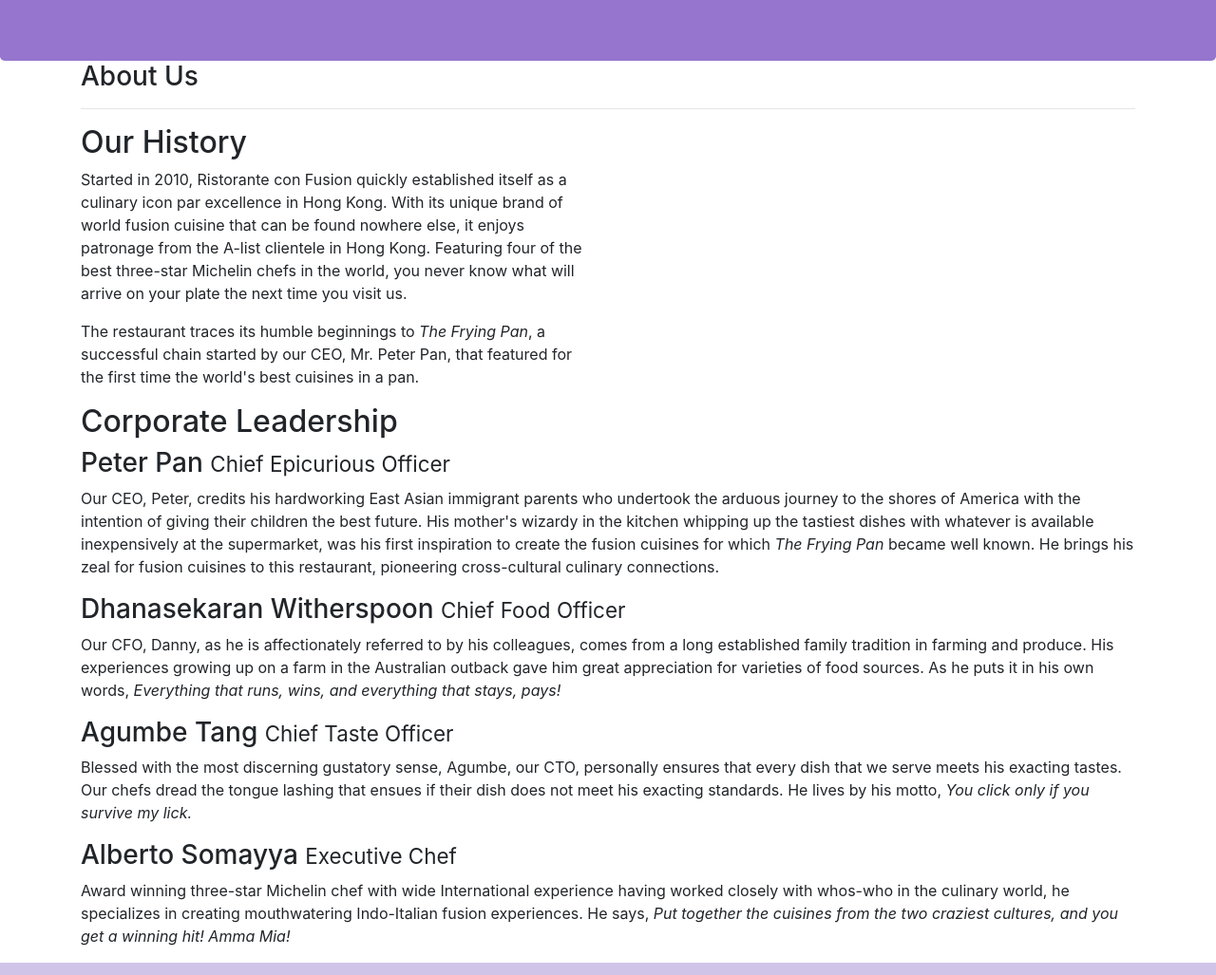
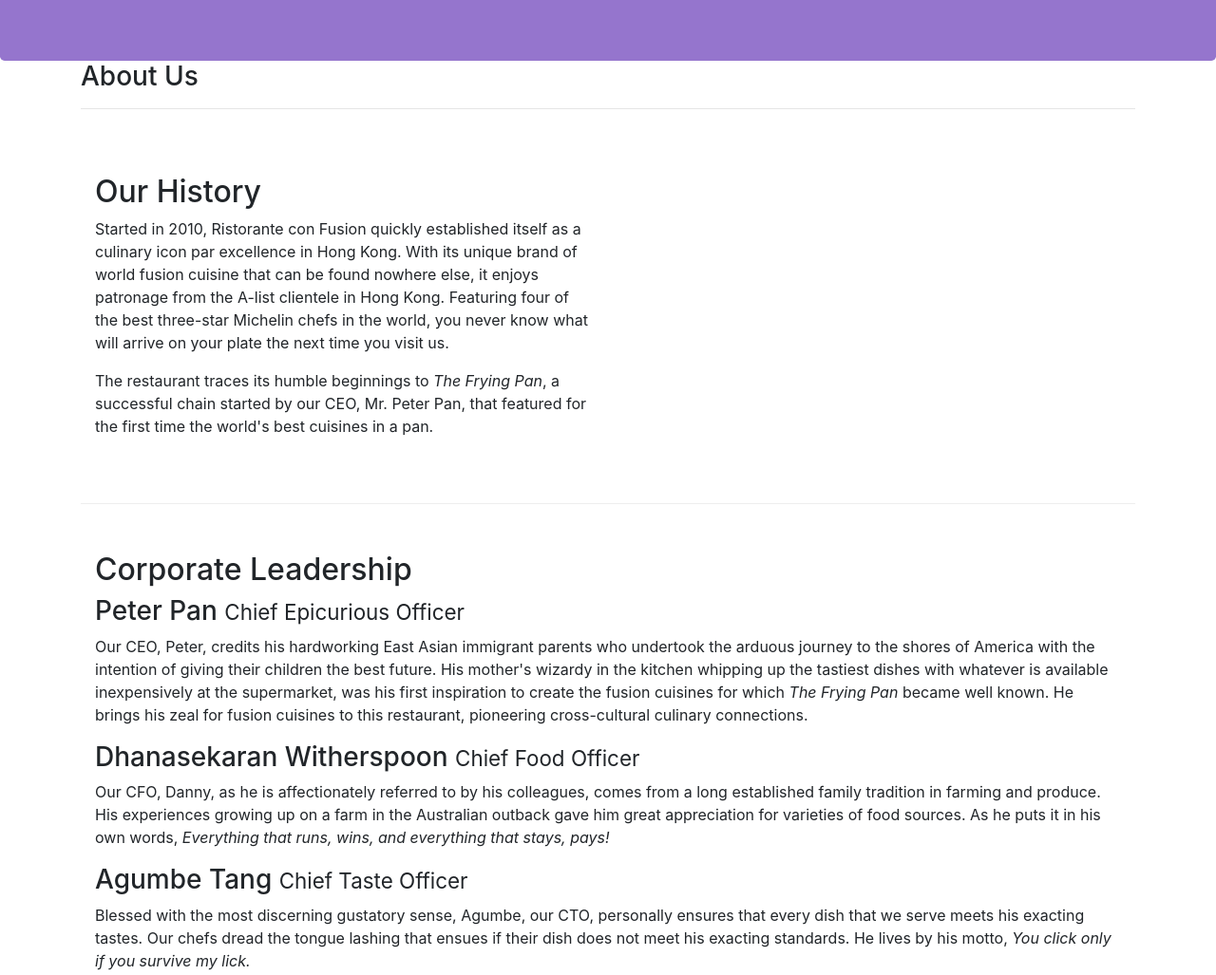
Before and after one commit to johnnymartinovic/ReactCourseraCourse, a website: page aboutus.html in a window 1280 px wide. Shown: the part 220-1247 px from the top of the page at 95% size. Drawn offline with nearby package versions, Linux system fonts and the light colour scheme.

Commit message:
Updated aboutus

```diff
--- a/aboutus.html
+++ b/aboutus.html
@@ -40,7 +40,7 @@
             </div>
         </div>
 
-        <div class="row">
+        <div class="row row-content align-items-center">
             <div class="col-12 col-sm-6">
                 <h2>Our History</h2>
                 <p>Started in 2010, Ristorante con Fusion quickly established itself as a culinary icon par excellence in Hong Kong. With its unique brand of world fusion cuisine that can be found nowhere else, it enjoys patronage from the A-list clientele in Hong Kong.  Featuring four of the best three-star Michelin chefs in the world, you never know what will arrive on your plate the next time you visit us.</p>
@@ -51,7 +51,7 @@
         </div>
 
 
-        <div class="row">
+        <div class="row row-content align-items-center">
             <div class="col-12">
                 <h2>Corporate Leadership</h2>
                 <h3>Peter Pan <small>Chief Epicurious Officer</small></h3>
```
